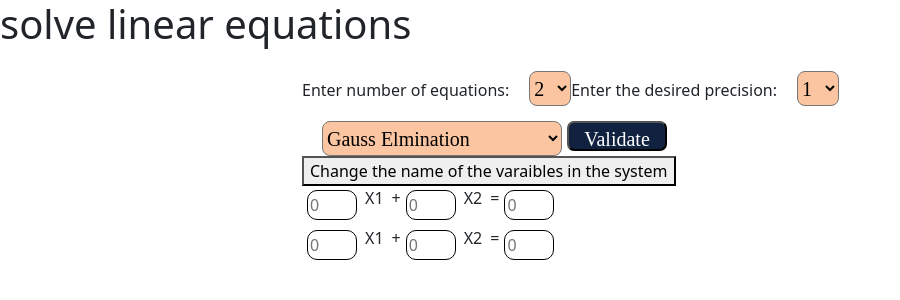
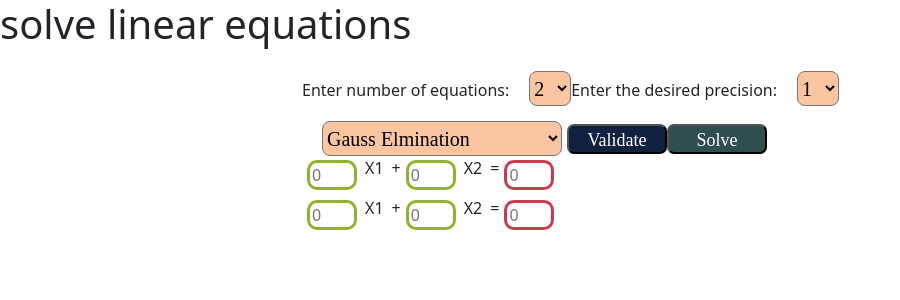
Before and after one commit to LouaiZahran/System-Solver, an Angular app in the folder front/: page / in a window 1280 px wide. Shown: the top 300 px of the page, without its empty margins (0-900 px from the left). Built offline with nearby package versions, Linux system fonts and the light colour scheme.

Commit message:
small changes a6a

```diff
--- a/front/src/app/home/home.component.css
+++ b/front/src/app/home/home.component.css
@@ -1,11 +1,20 @@
 
-input
+#input00, #input01,
+#input10, #input11
 {
     width: 50px;
     height: 30px;
-    border: 1px solid black;
+    border: 3px solid rgb(141, 180, 43);
     margin-top: 4px;
     margin-left: 5px;
+}
+#input02, #input12 {
+     width: 50px;
+    height: 30px;
+    border: 3px solid rgb(206, 56, 76);
+    margin-top: 4px;
+    margin-left: 5px;
+
 }
 
 .container{
@@ -19,6 +28,7 @@ input
 
 .matrixIn {
     border-radius: 10px;
+
 }
 
 #selectSolver {
@@ -51,12 +61,28 @@ input
     background-color: rgb(16, 34, 63);
     color: rgb(255, 255, 255);
     font-family: Fira code;
-    font-size: 20px;
+    font-size: 18px;
     width: 100px;
     height: 30px;
     left: 5px;
     border-radius: 7px;
     position: relative;
+
+}
+button {
+    background-color: darkslategrey;
+    color: rgb(255, 255, 255);
+    font-family: Fira code;
+    font-size: 18px;
+    width: 100px;
+    height: 30px;
+    left: 5px;
+    border-radius: 7px;
+    position: relative;
+
+}
+button:hover{
+  background-color: rgb(34, 56, 56);
 
 }
 
--- a/front/src/app/home/home.component.html
+++ b/front/src/app/home/home.component.html
@@ -42,7 +42,7 @@
           <option value="20" >20</option>
         </select>
 
-        <select [(ngModel)] = "currentSolType" id = "selectSolver" (change)="solutionTypeList()">
+        <select [(ngModel)] = "currentSolType" id = "selectSolver" (change)="solutionTypeList(currentSolType)">
           <optgroup label="Direct Methods">
             <option *ngFor = "let sol of DirectSolTypes">
               {{sol.type}}
@@ -61,37 +61,37 @@
         </select>
 
         <button id = "validate" (click) = "validateInput();validateSymmetric()">Validate</button>
+        <button id = "solve" (click) = "solve()">Solve</button>
     </div>
   </div>
 
-  <div>
 
-  </div>
-  <div id="1000">
+  <!-- <div id="1000">
     <button (click)="create()">Change the name of the varaibles in the system</button>
     <div id="1">
     </div>
-  </div>
+  </div> -->
+
   <div id="0">
       <div id="0.5">
           <div  style="display: flex;">
-              <input placeholder="0" type="number" class="matrixIn">
+              <input placeholder="0" type="number" class="matrixIn" id = "input00">
               <p>X1</p>
               <p>+</p>
-              <input placeholder="0" type="number" class="matrixIn">
+              <input placeholder="0" type="number" class="matrixIn" id = "input01">
               <p>X2</p>
               <p>=</p>
-              <input placeholder="0" type="number" class="matrixIn">
+              <input placeholder="0" type="number" class="matrixIn" id = "input02">
 
           </div>
           <div  style="display: flex;">
-              <input placeholder="0" type="number" class="matrixIn">
+              <input placeholder="0" type="number" class="matrixIn" id = "input10">
               <p>X1</p>
               <p>+</p>
-              <input placeholder="0" type="number" class="matrixIn">
+              <input placeholder="0" type="number" class="matrixIn" id = "input11">
               <p>X2</p>
               <p>=</p>
-              <input placeholder="0" type="number" class="matrixIn">
+              <input placeholder="0" type="number" class="matrixIn" id = "input12">
 
           </div>
       </div>
--- a/front/src/app/home/home.component.ts
+++ b/front/src/app/home/home.component.ts
@@ -1,6 +1,7 @@
 import { Component, OnInit } from '@angular/core';
 import { FormControl } from '@angular/forms';
 import { from } from 'rxjs';
+import { HomeService } from './home.service';
 
 export interface solverType {
   type : string;
@@ -10,12 +11,37 @@ export interface decompostion {
   type : string;
   value : number;
 }
+export interface properties {
+  num_of_unknowns : number;
+  coeff_matrix :number[][];
+  constants_matrix :number[];
+  precision :number;
+  method :string;
+
+}
+class problem implements properties{
+  num_of_unknowns : number = 0;
+  coeff_matrix :number[][] = [];
+  constants_matrix :number[] = [];
+  precision :number = 0;
+  method :string = "";
+  constructor(number_of_unknowns:number,coeff_matrix:number[][],constants_matrix :number[] ,precision :number,method :string){
+    this.num_of_unknowns = number_of_unknowns;
+    this.coeff_matrix = coeff_matrix;
+    this.constants_matrix = constants_matrix;
+    this.precision = precision;
+    this.method = method
+  }
+}
 @Component({
     selector: 'solve',
     templateUrl: './home.component.html',
     styleUrls: ['./home.component.css']
   })
 export class homecomponent {
+
+
+  constructor(private server : HomeService){}
 
   DirectSolTypes : solverType[] = [
     {type : "Gauss Elmination", value : 1},
@@ -39,68 +65,33 @@ export class homecomponent {
   validFlagInput : boolean = false;
   symmFalg : boolean = false;
   currentSolType : string = this.DirectSolTypes[0].type;
-  matrixInput : HTMLInputElement[][]= [];
+  matrixInput : HTMLInputElement[][]= [
+    [<HTMLInputElement>document.getElementById("input00"), <HTMLInputElement>document.getElementById("input01"), <HTMLInputElement>document.getElementById("input02")],
+    [<HTMLInputElement>document.getElementById("input10"), <HTMLInputElement>document.getElementById("input11"), <HTMLInputElement>document.getElementById("input12")]
+  ];
   variableNames : string[] = [];
   externalnum:number=2
-  coff:any=[]
+  coff:any=[
+    "X1", "X2"
+  ]
   flag:number=0
   $event:any
   significant_figure:number = 1
 
-  solutionTypeList()
+  coeff_matrix :number[][] = [];
+  constants_matrix :number[] = [];
+
+
+  solutionTypeList(solType : string)
   {
-    var divOptn = document.createElement("div");
-    var input = document.createElement("input");
-    var input2 = document.createElement("input");
-    input.value = "3";
-    input.style.width="60px"
-    input.style.height="40px"
-    input.style.marginTop="4px"
-    input.style.marginLeft="5px"
-    input.style.border="1px solid black"
-    input.style.borderRadius = "10px"
-    input.type = "number";
-    input.min = "1";
-    input.step = "1";
-    input.className = "matrixIn";
-    input.placeholder="3";
-    input.id = "iter"
-    input2.style.width="60px"
-    input2.style.height="40px"
-    input2.style.marginTop="4px"
-    input2.style.marginLeft="5px"
-    input2.style.border="1px solid black"
-    input2.style.borderRadius = "10px"
-    input2.type = "number";
-    input2.min = "1";
-    input2.step = "1";
-    input2.className = "matrixIn";
-    input2.placeholder="3";
-    input2.id = "iter2"
-    var list = document.createElement("ul");
-    list.id = "iterList";
+
+    this.currentSolType = solType;
+
+
     if((this.currentSolType == this.iterativeSolTypes[0].type) || (this.currentSolType == this.iterativeSolTypes[1].type)){
       if(!this.createdIter){
-        document.getElementById("main")?.appendChild(input);
-        document.getElementById("main")?.appendChild(input2);
-        var li = document.createElement("li");
-
-
-        for(let i = 0; i < this.externalnum; i++){
-          var input3 = document.createElement("input");
-          input3.style.width="60px"
-          input3.style.height="40px"
-          input3.style.marginTop="4px"
-          input3.style.marginLeft="5px"
-          input3.style.border="1px solid black"
-          input3.style.borderRadius = "10px"
-          input3.type = "number";
-          input3.className = "matrixIn";
-          input3.placeholder = this.coff[i];
-          li.appendChild(input3);
-        }
-        list.appendChild(li);
-        document.getElementById("main")?.appendChild(list);
+        this.createErrorIters();
+        this.createInitList(this.externalnum);
         this.createdIter = true;
       }
     }
@@ -114,8 +105,70 @@ export class homecomponent {
 
   }
 
+  createErrorIters(){
+    var input = document.createElement("input");
+    var input2 = document.createElement("input");
+    input.value = "3";
+    input.style.width="60px"
+    input.style.height="40px"
+    input.style.marginTop="4px"
+    input.style.marginLeft="5px"
+    input.style.border="3px solid black"
+    input.style.borderRadius = "10px"
+    input.type = "number";
+    input.min = "1";
+    input.step = "1";
+    input.className = "matrixIn";
+    input.placeholder="3";
+    input.id = "iter"
+    input2.style.width="60px"
+    input2.style.height="40px"
+    input2.style.marginTop="4px"
+    input2.style.marginLeft="5px"
+    input2.style.border="3px solid black"
+    input2.style.borderRadius = "10px"
+    input2.type = "number";
+    input2.min = "1";
+    input2.step = "1";
+    input2.className = "matrixIn";
+    input2.placeholder="3";
+    input2.id = "iter2";
+    document.getElementById("main")?.appendChild(input);
+    document.getElementById("main")?.appendChild(input2);
+  }
+
+  createInitList(num : number){
+
+    var list = document.createElement("ul");
+    list.id = "iterList";
+
+    var li = document.createElement("li");
+
+    for(let i = 0; i < num; i++){
+      var input3 = document.createElement("input");
+      input3.style.width="60px"
+      input3.style.height="40px"
+      input3.style.marginTop="4px"
+      input3.style.marginLeft="5px"
+      input3.style.border="3px solid black"
+      input3.style.borderRadius = "10px"
+      input3.type = "number";
+      input3.className = "matrixIn";
+      input3.placeholder = this.coff[i];
+      li.appendChild(input3);
+    }
+    list.appendChild(li);
+    document.getElementById("main")?.appendChild(list);
+
+
+
+  }
+
+
   validateInput()
   {
+    console.log(this.significant_figure);
+    console.log(this.currentSolType);
     for(let i = 0; i < this.matrixInput.length; i++){
       for(let j = 0; j < this.matrixInput[i].length; j++){
         var input = <HTMLInputElement>this.matrixInput[i][j];
@@ -156,6 +209,7 @@ export class homecomponent {
     }
   }
 
+
   validateSymmetric()
   {
     var symm : boolean = true;
@@ -179,6 +233,7 @@ export class homecomponent {
     }
   }
 
+
   delete(num:number)
   {
 
@@ -191,7 +246,7 @@ export class homecomponent {
       this.delete2();
     }
 
-    this.create();
+    //this.create();
   }
 
   generate(y:number)
@@ -221,8 +276,12 @@ export class homecomponent {
     document.getElementById("iter")?.remove();
     document.getElementById("iter2")?.remove();
     document.getElementById("iterList")?.remove();
-    this.currentSolType = this.DirectSolTypes[0].type;
-    this.createdIter = false;
+    if((this.currentSolType == this.iterativeSolTypes[0].type) || (this.currentSolType == this.iterativeSolTypes[1].type)){
+      this.createInitList(num);
+      this.createErrorIters();
+
+    }
+
 
     this.matrixInput = [];
     var set2 = document.createElement("div")
@@ -242,6 +301,7 @@ export class homecomponent {
         input.style.marginLeft="5px"
         input.style.border="1px solid black"
         input.style.borderRadius = "10px"
+        input.style.border = "3px solid rgb(141, 180, 43)"
         input.type = "number";
         input.className = "matrixIn";
         input.placeholder="0"
@@ -266,6 +326,9 @@ export class homecomponent {
         }
 
       }
+
+
+
       var p3=document.createElement("p")
       var text3=document.createTextNode("=")
       p3.style.marginLeft="8px"
@@ -278,18 +341,22 @@ export class homecomponent {
       input2.style.marginLeft="5px"
       input2.style.border="1px solid black"
       input2.style.borderRadius = "10px"
+      input2.style.border = "3px solid rgb(206, 56, 76)"
+
       input2.type = "number";
       input2.className = "matrixIn";
       input2.placeholder="0"
       this.matrixInput[i].push(input2);
       set.appendChild(input2)
+
+
       set2.appendChild(set)
       document.getElementById("0")?.appendChild(set2)
     }
     console.log(this.matrixInput)
   }
 
-  create()
+  /*create()
   {
     if(this.flag==1)
     {
@@ -339,7 +406,27 @@ export class homecomponent {
     p3.appendChild(text3)
     set.appendChild(p3)
     this.flag=1
+  }*/
+
+  solve()
+  {
+
+    this.validateInput();
+    this.validateSymmetric();
+    if(this.validFlagInput == true && ((this.symmFalg == true && this.currentSolType == "Cholesky") || (this.symmFalg == false && this.currentSolType !== "Cholesky"))){
+      for(let i = 0; i < this.matrixInput.length; i++){
+        for(let j = 0; j < this.matrixInput[i].length; j++){
+          if(j !== (this.matrixInput[i].length - 1)){
+            this.coeff_matrix[i][j] = parseFloat((<HTMLInputElement>this.matrixInput[i][j]).value);
+          }else{
+            this.constants_matrix[i] = parseFloat((<HTMLInputElement>this.matrixInput[i][j]).value);
           }
 
+        }
+      }
+
+      this.server.postProblem(new problem(this.externalnum, this.coeff_matrix, this.constants_matrix, this.significant_figure, this.currentSolType))
+    }
+  }
 
 }
```
Also changed, not shown: front/src/app/app.module.ts (+5 -3 lines), front/src/app/home/home.service.ts (added, +14 -0 lines). Lines whose indentation alone changed are shown as unchanged.
